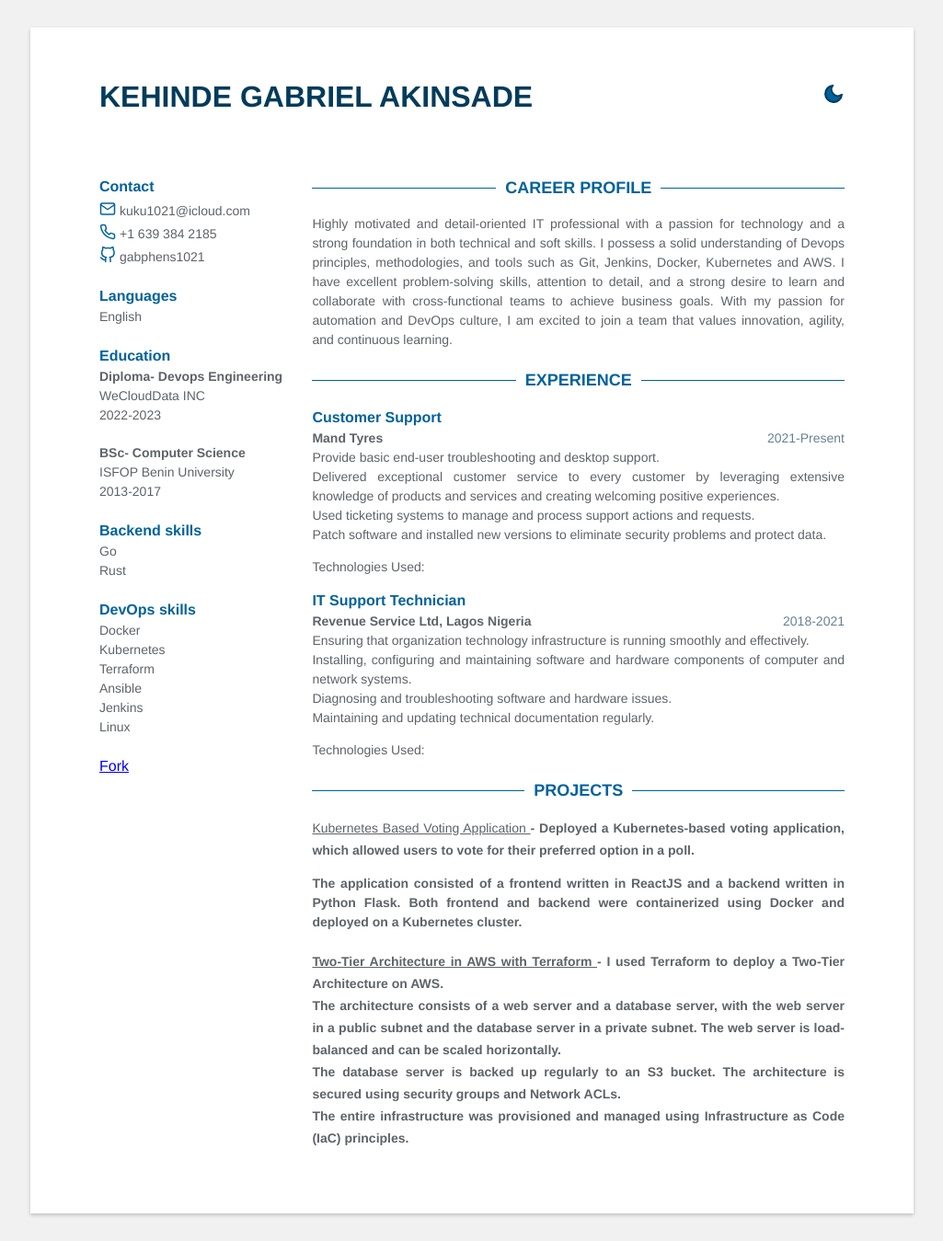
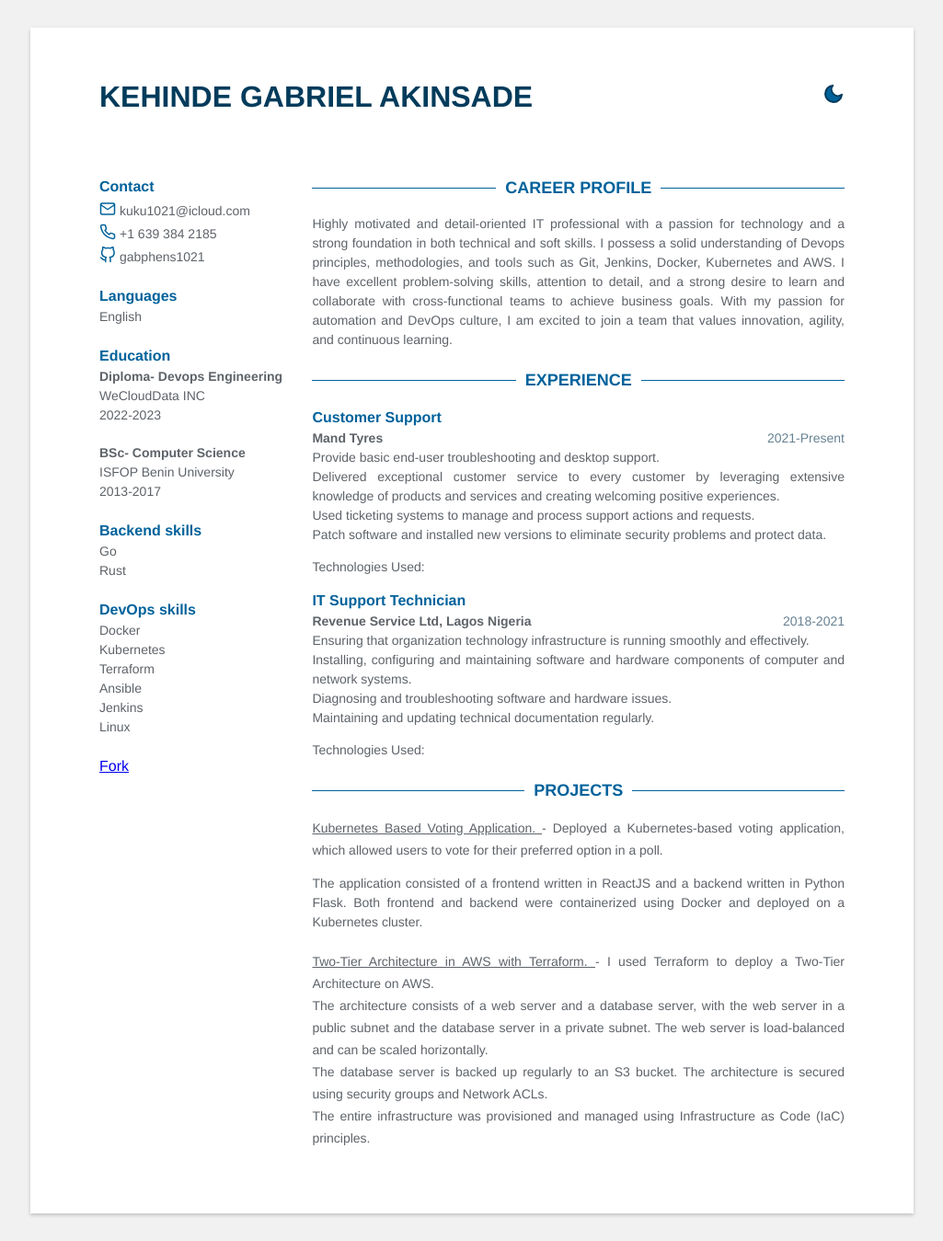
Before and after one commit to gabphens1021/kehindeakinsade.github.io, a Jekyll site: the page built from index.html, in a window 1280 px wide. Shown: the whole page at 92% size, without its empty margins (127-1152 px from the left). Built offline with Jekyll 4.4.1, drawn with Linux system fonts in a browser that asks for light colours.

```diff
--- a/_data/data.yml
+++ b/_data/data.yml
@@ -66,7 +66,7 @@ experience:
     Technology Used:
 
 projects:
-  - title: Kubernetes Based Voting Application <b>
+  - title: Kubernetes Based Voting Application.
     link: #
     details: |
       Deployed a Kubernetes-based voting application, which allowed users to vote for their preferred option in a poll. <p>
@@ -74,7 +74,7 @@ projects:
       Both frontend and backend were containerized using Docker and deployed on a Kubernetes cluster. <p>
     Skill/Technology Used: AWS EKS, Docker, Github Actions, Load testing, Performance tuning, ReactJS, Python Flask.
 
-  - title: Two-Tier Architecture in AWS with Terraform <b>
+  - title: Two-Tier Architecture in AWS with Terraform.
     link: #
     details: |
       I used Terraform to deploy a Two-Tier Architecture on AWS. <br>
```
